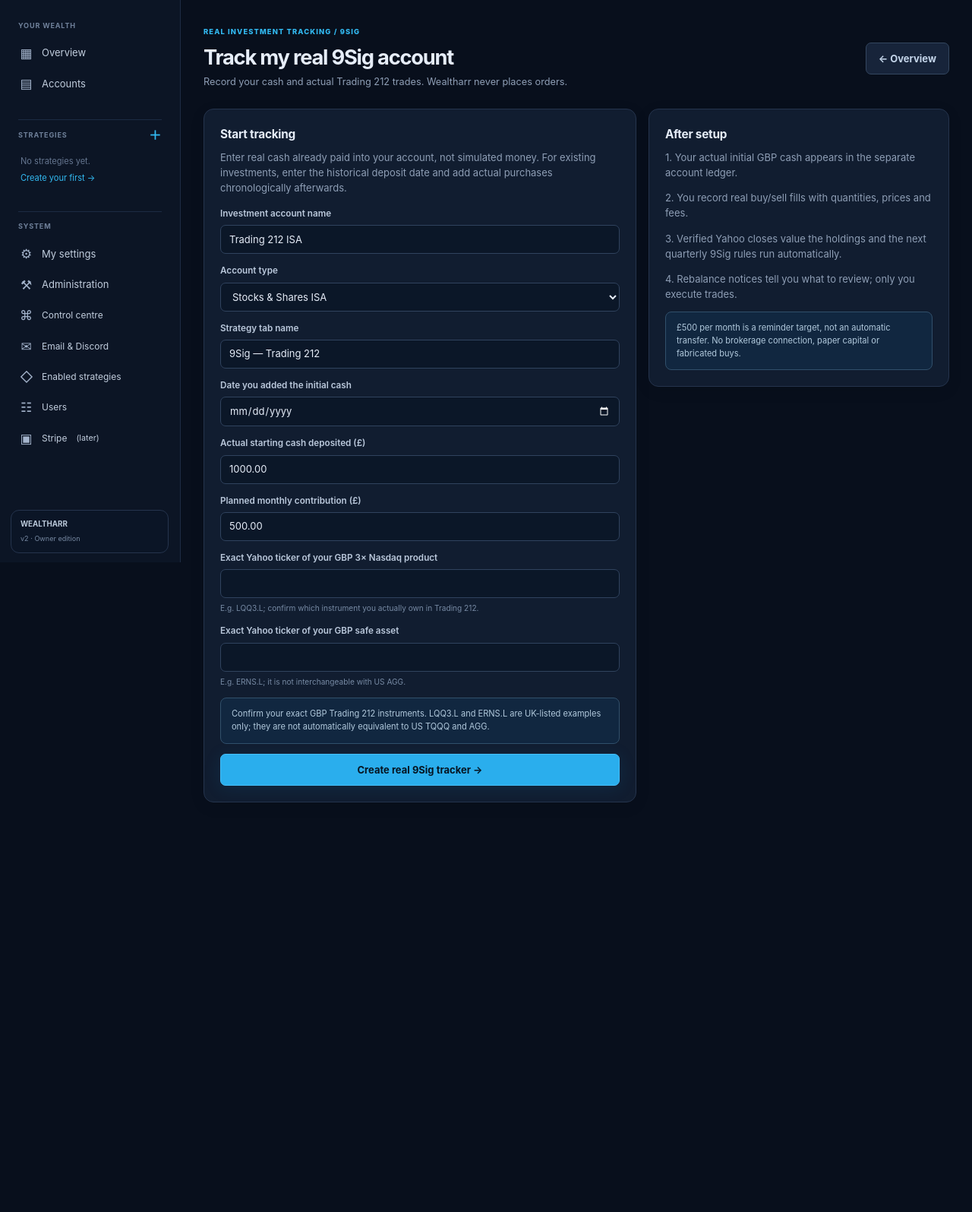
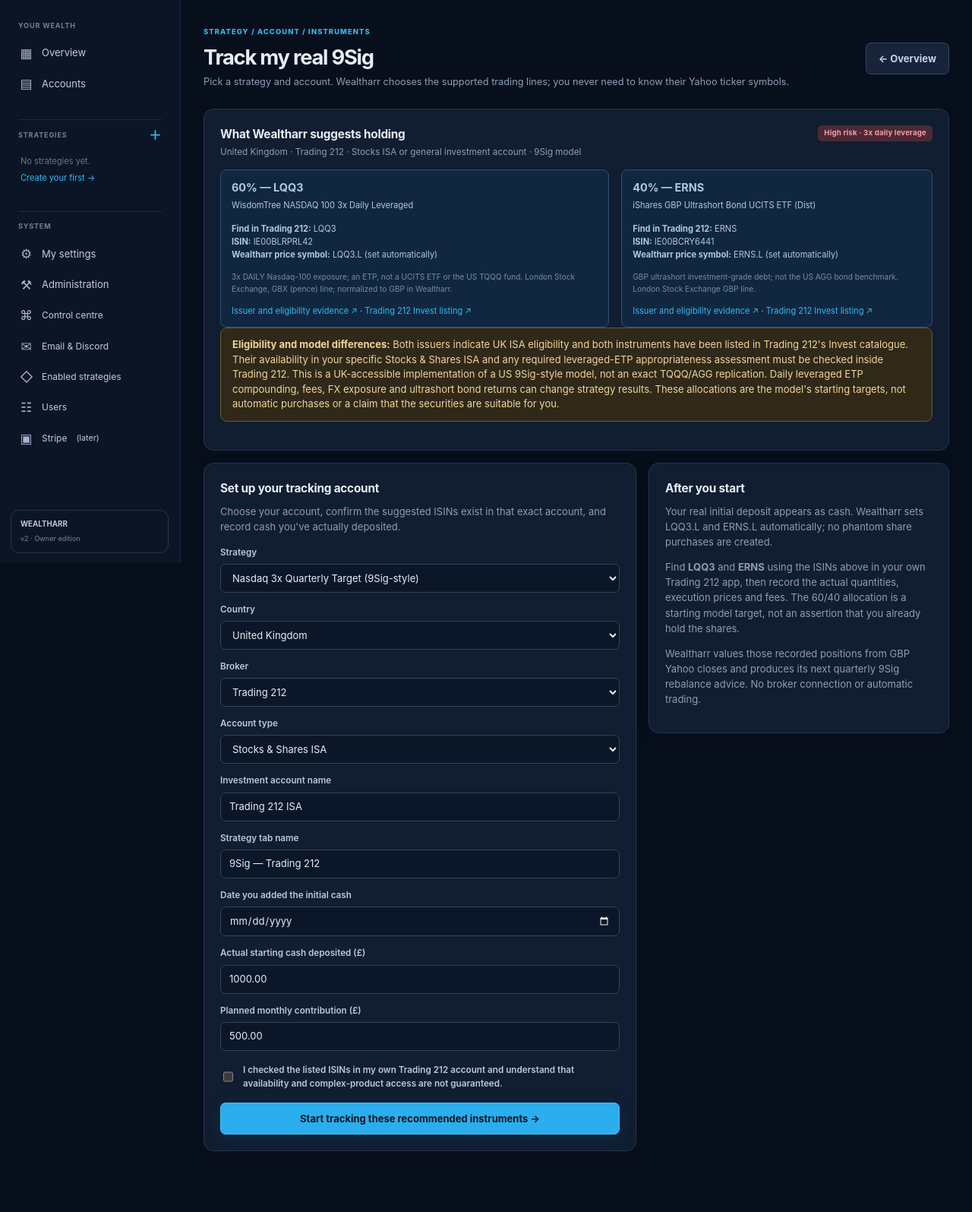
Before and after one commit to Ricas13/wealtharr_v2, a Django app: page /app/9sig/start/ in a window 1280 px wide. Shown: the part 60-1655 px from the top of the page at 76% size. Before the commit the page ends 1116 px from the top, so only its background shows below. Run offline with Django 5.2, Linux system fonts and the light colour scheme; the visitor is signed in with stand-in values (Sample User, id 1); data comes from the database, SQL or seed files in the repository; data that the repository does not hold is empty; parts of the project's set-up code (start-up, migrations or seed data) failed here and were passed over.

Commit message:
Choose 9Sig and account — automatically recommend verified UK trading instruments (#7)
* Add issuer-evidenced 9Sig instruments matched by strategy, country, broker and ISA/GIA wrapper

* Persist account jurisdiction and broker for deterministic instrument recommendations

* Store country and broker without assuming existing accounts use Trading 212

* Remove ticker-entry questions: resolve chosen 9Sig strategy and account wrapper server-side

* Derive, persist and display 9Sig trading-line recommendations without asking users for tickers

* Make recommended LQQ3/ERNS trade lines and 60/40 holdings immediately visible before setup

* Offer instrument dropdown for actual fills and lock monitored tickers to account mapping

* Use account-mapped instrument dropdown for owner ledger fills and strategy dashboard

* Display instrument recommendations and account-specific ISINs on tracked strategy tab

* Test automatic instrument recommendations, issuer IDs, account profiles and fail-closed unsupported brokers

* Regression-test account-aware 9Sig security mapping and canonical dropdown trade entry

* Direct generic strategy catalogue users to account-aware real 9Sig instrument selection

* Document supported 9Sig ISA/GIA instrument mapping, issuers, Investing catalogue evidence and gaps

* Prevent retroactive remapping of legacy strategies when shared account broker is identified

* Instantly hide 9Sig tickers for unsupported brokers and disable invalid setup choice

* Protect legacy holdings from retroactive broker remapping and test GIA recommendations

```diff
--- a/templates/new_strategy.html
+++ b/templates/new_strategy.html
@@ -9,6 +9,11 @@
     <input type="hidden" name="confirm_paper" value="PAPER_ONLY">
     <button class="btn btn-primary" type="submit">Start virtual 9Sig trial →</button>
   </form>
+</section>
+<section class="panel padded" style="margin-bottom:16px;border:1px solid #2b8992">
+  <h2>9Sig — Wealtharr picks the instruments for you</h2>
+  <p class="muted">For a UK Trading 212 Stocks & Shares ISA or Invest account, see the issuer-verified LQQ3 (60%) + ERNS (40%) strategy mapping, ISINs and important differences before recording real holdings.</p>
+  <a class="btn btn-primary" href="{% url 'start_real_9sig' %}">Select 9Sig and my account →</a>
 </section>
 <div class="split-layout wide-left">
   <section class="panel padded">
--- a/templates/start_real_9sig.html
+++ b/templates/start_real_9sig.html
@@ -1,24 +1,83 @@
 {% extends 'base.html' %}
-{% block title %}Start real 9Sig{% endblock %}
+{% block title %}Choose your 9Sig instruments<script>
+(function () {
+  var broker = document.getElementById("id_broker");
+  var account = document.getElementById("id_account_kind");
+  var strategy = document.getElementById("id_strategy_slug");
+  var box = document.getElementById("recommendation");
+  var notice = document.getElementById("unsupported-instrument-combination");
+  var button = document.querySelector('button[type="submit"]');
+  function refresh() {
+    var supported = broker && broker.value === "TRADING212"
+      && account && (account.value === "ISA" || account.value === "GIA")
+      && strategy && strategy.value === "nasdaq-quarterly-target";
+    if (box) box.hidden = !supported;
+    if (notice) notice.hidden = !!supported;
+    if (button) button.disabled = !supported;
+  }
+  [broker, account, strategy].forEach(function (field) {
+    if (field) field.addEventListener("change", refresh);
+  });
+  refresh();
+})();
+</script>
+{% endblock %}
 {% block content %}
-<div class="page-heading"><div><div class="eyebrow">REAL INVESTMENT TRACKING / 9SIG</div><h1>Track my real 9Sig account</h1><p>Record your cash and actual Trading 212 trades. Wealtharr never places orders.</p></div><a href="{% url 'dashboard' %}" class="btn btn-subtle">← Overview</a></div>
+<div class="page-heading"><div>
+  <div class="eyebrow">STRATEGY / ACCOUNT / INSTRUMENTS</div>
+  <h1>Track my real 9Sig</h1>
+  <p>Pick a strategy and account. Wealtharr chooses the supported trading lines; you never need to know their Yahoo ticker symbols.</p>
+</div><a href="{% url 'dashboard' %}" class="btn btn-subtle">← Overview</a></div>
+
+<div class="alert-warning" id="unsupported-instrument-combination" hidden>
+  No reviewed 9Sig ticker mapping is available for this broker or account combination yet. Wealtharr will not guess or create a portfolio.
+</div>
+<section class="panel padded" style="margin-bottom:16px" id="recommendation">
+  <div class="panel-heading"><div><h2>What Wealtharr suggests holding</h2>
+    <p>United Kingdom · Trading 212 · Stocks ISA or general investment account · 9Sig model</p>
+  </div><span class="risk-pill high">High risk · 3x daily leverage</span></div>
+  <div class="split-layout">
+    <div class="hint-box">
+      <h3><strong>{{ recommendation.equity.allocation_pct }}% — {{ recommendation.equity.broker_ticker }}</strong></h3>
+      <p>{{ recommendation.equity.name }}</p>
+      <p><strong>Find in Trading 212:</strong> {{ recommendation.equity.broker_ticker }}<br>
+      <strong>ISIN:</strong> {{ recommendation.equity.isin }}<br>
+      <strong>Wealtharr price symbol:</strong> {{ recommendation.equity.yahoo_ticker }} (set automatically)</p>
+      <p class="micro-note">{{ recommendation.equity.exposure }}. {{ recommendation.equity.listing }}.</p>
+      <a href="{{ recommendation.equity.issuer_url }}" target="_blank" rel="noopener noreferrer">Issuer and eligibility evidence ↗</a>
+      · <a href="{{ recommendation.equity.broker_evidence_url }}" target="_blank" rel="noopener noreferrer">Trading 212 Invest listing ↗</a>
+    </div>
+    <div class="hint-box">
+      <h3><strong>{{ recommendation.safe.allocation_pct }}% — {{ recommendation.safe.broker_ticker }}</strong></h3>
+      <p>{{ recommendation.safe.name }}</p>
+      <p><strong>Find in Trading 212:</strong> {{ recommendation.safe.broker_ticker }}<br>
+      <strong>ISIN:</strong> {{ recommendation.safe.isin }}<br>
+      <strong>Wealtharr price symbol:</strong> {{ recommendation.safe.yahoo_ticker }} (set automatically)</p>
+      <p class="micro-note">{{ recommendation.safe.exposure }}. {{ recommendation.safe.listing }}.</p>
+      <a href="{{ recommendation.safe.issuer_url }}" target="_blank" rel="noopener noreferrer">Issuer and eligibility evidence ↗</a>
+      · <a href="{{ recommendation.safe.broker_evidence_url }}" target="_blank" rel="noopener noreferrer">Trading 212 Invest listing ↗</a>
+    </div>
+  </div>
+  <div class="alert-warning"><strong>Eligibility and model differences:</strong>
+    {{ recommendation.broker_warning }} {{ recommendation.model_warning }}
+    These allocations are the model's starting targets, not automatic purchases or a claim that the securities are suitable for you.
+  </div>
+</section>
+
 <div class="split-layout wide-left">
   <section class="panel padded">
-    <h2>Start tracking</h2>
-    <p class="muted">Enter real cash already paid into your account, not simulated money. For existing investments, enter the historical deposit date and add actual purchases chronologically afterwards.</p>
+    <h2>Set up your tracking account</h2>
+    <p class="muted">Choose your account, confirm the suggested ISINs exist in that exact account, and record cash you've actually deposited.</p>
     <form method="post" class="form-stack">{% csrf_token %}
       {% include 'partials/form_fields.html' with form=form %}
-      <div class="hint-box">Confirm your exact GBP Trading 212 instruments. LQQ3.L and ERNS.L are UK-listed examples only; they are not automatically equivalent to US TQQQ and AGG.</div>
-      <button class="btn btn-primary" type="submit">Create real 9Sig tracker →</button>
+      <button class="btn btn-primary" type="submit">Start tracking these recommended instruments →</button>
     </form>
   </section>
   <aside class="panel padded">
-    <h2>After setup</h2>
-    <p class="muted">1. Your actual initial GBP cash appears in the separate account ledger.</p>
-    <p class="muted">2. You record real buy/sell fills with quantities, prices and fees.</p>
-    <p class="muted">3. Verified Yahoo closes value the holdings and the next quarterly 9Sig rules run automatically.</p>
-    <p class="muted">4. Rebalance notices tell you what to review; only you execute trades.</p>
-    <div class="hint-box">£500 per month is a reminder target, not an automatic transfer. No brokerage connection, paper capital or fabricated buys.</div>
+    <h2>After you start</h2>
+    <p class="muted">Your real initial deposit appears as cash. Wealtharr sets LQQ3.L and ERNS.L automatically; no phantom share purchases are created.</p>
+    <p class="muted">Find <strong>LQQ3</strong> and <strong>ERNS</strong> using the ISINs above in your own Trading 212 app, then record the actual quantities, execution prices and fees. The 60/40 allocation is a starting model target, not an assertion that you already hold the shares.</p>
+    <p class="muted">Wealtharr values those recorded positions from GBP Yahoo closes and produces its next quarterly 9Sig rebalance advice. No broker connection or automatic trading.</p>
   </aside>
 </div>
 {% endblock %}
--- a/tracker/forms.py
+++ b/tracker/forms.py
@@ -57,12 +57,23 @@ class AutomationForm(forms.ModelForm):
                   "market_data_enabled": "Enable automatic Yahoo closes and advisory 9Sig reviews"}
     def __init__(self, *args, **kwargs):
         super().__init__(*args, **kwargs)
+        from .instrument_mapping import for_strategy
+        self.instrument_profile = for_strategy(self.instance)
+        if self.instrument_profile:
+            # Instrument selection is owned by the account mapping, not by
+            # a free-text field or an altered POST payload.
+            del self.fields["equity_symbol"]
+            del self.fields["safe_symbol"]
         style(self.fields)
     def clean(self):
         data = super().clean()
-        eq = (data.get("equity_symbol") or "").strip().upper()
-        safe = (data.get("safe_symbol") or "").strip().upper()
-        data.update(equity_symbol=eq, safe_symbol=safe)
+        if self.instrument_profile:
+            eq = self.instrument_profile.equity.yahoo_ticker
+            safe = self.instrument_profile.safe.yahoo_ticker
+        else:
+            eq = (data.get("equity_symbol") or "").strip().upper()
+            safe = (data.get("safe_symbol") or "").strip().upper()
+            data.update(equity_symbol=eq, safe_symbol=safe)
         if data.get("market_data_enabled") and (
             self.instance.preset.slug != "nasdaq-quarterly-target" or
             not re.fullmatch(r"[A-Z0-9][A-Z0-9.^=_-]{0,23}", eq) or
@@ -83,11 +94,23 @@ class LedgerForm(forms.ModelForm):
             "fee": "Trade fee (£)",
             "symbol": "Ticker / instrument",
         }
-    def __init__(self, *args, **kwargs):
+    def __init__(self, *args, strategy=None, **kwargs):
         super().__init__(*args, **kwargs)
+        from .instrument_mapping import for_strategy
+        self.instrument_profile = for_strategy(strategy) if strategy else None
         self.fields["occurred_on"].initial = timezone.localdate()
         for name in ("amount", "quantity", "unit_price", "fee", "symbol"):
             self.fields[name].required = False
+        if self.instrument_profile:
+            self.fields["symbol"].widget = forms.Select(choices=[
+                ("", "Select the instrument for a buy/sell"),
+                (self.instrument_profile.equity.yahoo_ticker,
+                 "LQQ3 — 3x Nasdaq-100 equity"),
+                (self.instrument_profile.safe.yahoo_ticker,
+                 "ERNS — defensive bond sleeve"),
+            ])
+            self.fields["symbol"].help_text = (
+                "Wealtharr records the correct Yahoo trading-line symbol for you.")
         style(self.fields)
     def clean(self):
         data = super().clean()
@@ -107,6 +130,12 @@ class LedgerForm(forms.ModelForm):
         if kind in (LedgerEntry.BUY, LedgerEntry.SELL):
             if not re.fullmatch(r"[A-Z0-9][A-Z0-9._-]{0,23}", symbol):
                 raise forms.ValidationError("Enter a valid ticker (for example LQQ3 or VWRP.L).")
+            if self.instrument_profile and symbol not in (
+                self.instrument_profile.equity.yahoo_ticker,
+                self.instrument_profile.safe.yahoo_ticker,
+            ):
+                raise forms.ValidationError(
+                    "Select one of the two 9Sig instruments Wealtharr mapped to your account.")
             if qty <= ZERO or price <= ZERO:
                 raise forms.ValidationError("Buys and sells need positive units and a positive execution price.")
             if amount != ZERO:
@@ -183,13 +212,20 @@ class IntegrationForm(forms.ModelForm):
 
 
 class RealNineSigSetupForm(forms.Form):
-    """Explicit real-account onboarding. Never simulates a broker execution."""
+    """Select a strategy and wrapper; the server resolves actual instruments."""
+    strategy_slug = forms.ChoiceField(
+        choices=(), label="Strategy")
+    country = forms.ChoiceField(
+        choices=[("GB", "United Kingdom")], initial="GB", label="Country")
+    broker = forms.ChoiceField(
+        choices=[("TRADING212", "Trading 212"), ("OTHER", "Other broker (not yet supported)")],
+        initial="TRADING212", label="Broker")
+    account_kind = forms.ChoiceField(
+        choices=[("ISA", "Stocks & Shares ISA"), ("GIA", "General investment account")],
+        initial="ISA", label="Account type")
     account_name = forms.CharField(
         max_length=90, initial="Trading 212 ISA",
         label="Investment account name")
-    account_kind = forms.ChoiceField(
-        choices=[("ISA", "Stocks & Shares ISA"), ("GIA", "General investment account")],
-        initial="ISA", label="Account type")
     strategy_name = forms.CharField(
         max_length=100, initial="9Sig — Trading 212",
         label="Strategy tab name")
@@ -202,34 +238,47 @@ class RealNineSigSetupForm(forms.Form):
     monthly_target = forms.DecimalField(
         max_digits=16, decimal_places=2, min_value=ZERO,
         initial=Decimal("500.00"), label="Planned monthly contribution (£)")
-    equity_symbol = forms.CharField(
-        max_length=24, label="Exact Yahoo ticker of your GBP 3× Nasdaq product",
-        help_text="E.g. LQQ3.L; confirm which instrument you actually own in Trading 212.")
-    safe_symbol = forms.CharField(
-        max_length=24, label="Exact Yahoo ticker of your GBP safe asset",
-        help_text="E.g. ERNS.L; it is not interchangeable with US AGG.")
+    confirmed_broker_availability = forms.BooleanField(
+        required=True,
+        label="I checked the listed ISINs in my own Trading 212 account and understand that availability and complex-product access are not guaranteed.")
 
     def __init__(self, *args, owner, **kwargs):
         super().__init__(*args, **kwargs)
         self.owner = owner
+        supported = StrategyPreset.objects.filter(
+            active=True, slug="nasdaq-quarterly-target")
+        self.fields["strategy_slug"].choices = [
+            (preset.slug, preset.name) for preset in supported
+        ]
+        if not self.is_bound:
+            self.fields["strategy_slug"].initial = "nasdaq-quarterly-target"
         self.fields["start_date"].initial = timezone.localdate()
+        self.instrument_profile = None
         style(self.fields)
 
     def clean(self):
+        from .instrument_mapping import (
+            resolve_instruments, InstrumentMappingUnavailable)
         values = super().clean()
-        date = values.get("start_date")
-        if date and date > timezone.localdate():
+        day = values.get("start_date")
+        if day and day > timezone.localdate():
             self.add_error("start_date", "You cannot record a future cash deposit.")
-        for name in ("equity_symbol", "safe_symbol"):
-            ticker = (values.get(name) or "").strip().upper()
-            if ticker and not re.fullmatch(r"[A-Z0-9][A-Z0-9.^=_-]{0,23}", ticker):
-                self.add_error(name, "Enter an exact Yahoo ticker, e.g. LQQ3.L.")
-            values[name] = ticker
-        if values.get("equity_symbol") and values.get("equity_symbol") == values.get("safe_symbol"):
-            self.add_error("safe_symbol", "Equity and safe tickers must be different.")
+        for key in ("strategy_slug", "country", "broker", "account_kind"):
+            if key not in values:
+                return values
+        try:
+            self.instrument_profile = resolve_instruments(
+                values["strategy_slug"], values["country"],
+                values["account_kind"], values["broker"])
+        except InstrumentMappingUnavailable as exc:
+            raise forms.ValidationError(str(exc))
         if values.get("account_name"):
             existing = Account.objects.filter(
                 owner=self.owner, name=values["account_name"]).first()
-            if existing and existing.kind != values.get("account_kind"):
-                self.add_error("account_name", "That account already exists with a different type.")
+            if existing and (existing.kind != values["account_kind"] or
+                             existing.country != values["country"] or
+                             existing.broker not in ("UNKNOWN", values["broker"])):
+                self.add_error(
+                    "account_name",
+                    "That name already belongs to a different account type, country or broker.")
         return values
--- a/tracker/models.py
+++ b/tracker/models.py
@@ -14,6 +14,8 @@ class Account(models.Model):
     name = models.CharField(max_length=90)
     kind = models.CharField(max_length=12, choices=ACCOUNT_TYPES, default="ISA")
     currency = models.CharField(max_length=3, default="GBP", editable=False)
+    country = models.CharField(max_length=2, default="GB")
+    broker = models.CharField(max_length=32, default="UNKNOWN")
     created_at = models.DateTimeField(auto_now_add=True)
 
     class Meta:
--- a/tracker/views.py
+++ b/tracker/views.py
@@ -71,19 +71,30 @@ def start_real_9sig(request):
         data = form.cleaned_data
         try:
             with transaction.atomic():
+                # The recommended securities are resolved on the server,
+                # not accepted from user-submitted ticker fields.
+                profile = form.instrument_profile
                 account, _ = Account.objects.select_for_update().get_or_create(
                     owner=request.user, name=data["account_name"],
-                    defaults={"kind": data["account_kind"]},
+                    defaults={"kind": data["account_kind"],
+                              "country": data["country"],
+                              "broker": data["broker"]},
                 )
-                if account.kind != data["account_kind"] or account.kind == "PAPER":
-                    raise ValidationError("Select a real account type.")
+                if (account.kind != data["account_kind"] or
+                        account.kind == "PAPER" or
+                        account.country != data["country"] or
+                        account.broker not in ("UNKNOWN", data["broker"])):
+                    raise ValidationError("Select a matching real account.")
+                if account.broker == "UNKNOWN":
+                    account.broker = data["broker"]
+                    account.save(update_fields=["broker"])
                 preset = StrategyPreset.objects.get(
-                    slug="nasdaq-quarterly-target", active=True)
+                    slug=data["strategy_slug"], active=True)
                 strategy = StrategyInstance(
                     owner=request.user, account=account, preset=preset,
                     name=data["strategy_name"],
-                    equity_symbol=data["equity_symbol"],
-                    safe_symbol=data["safe_symbol"],
+                    equity_symbol=profile.equity.yahoo_ticker,
+                    safe_symbol=profile.safe.yahoo_ticker,
                     market_data_enabled=True,
                     contribution_alerts=True,
                     monthly_target=data["monthly_target"],
@@ -98,7 +109,8 @@ def start_real_9sig(request):
                 ))
             messages.success(
                 request,
-                "Real 9Sig tracker created with your recorded GBP cash. "
+                "Your 9Sig instrument mapping is set: LQQ3 (60% target) and "
+                "ERNS (40% target), with their Yahoo price symbols configured. "
                 "Now add the BUY fills actually executed at Trading 212, "
                 "including their dates, quantities, prices and fees. "
                 "No virtual positions or broker orders were created.",
@@ -106,7 +118,17 @@ def start_real_9sig(request):
             return redirect("strategy_detail", pk=strategy.pk)
         except (ValidationError, StrategyPreset.DoesNotExist) as exc:
             form.add_error(None, exc)
-    return render(request, "start_real_9sig.html", {"form": form})
+    from .instrument_mapping import resolve_instruments
+    # Show the recommendation immediately, before the owner enters tickers.
+    selected_kind = (request.POST.get("account_kind") if request.method == "POST"
+                     else request.GET.get("account_kind", "ISA"))
+    if selected_kind not in ("ISA", "GIA"):
+        selected_kind = "ISA"
+    recommendation = resolve_instruments(
+        "nasdaq-quarterly-target", "GB", selected_kind, "TRADING212")
+    return render(request, "start_real_9sig.html", {
+        "form": form, "recommendation": recommendation,
+    })
 
 
 @login_required
@@ -235,14 +257,17 @@ def render_strategy(request, strategy, entry_form=None, price_form=None):
                      "value": float(snap.total_value),
                      "contributed": float(snap.net_contributed)}
                     for snap in strategy.value_snapshots.order_by("as_of")]
+    from .instrument_mapping import for_strategy
+    instrument_profile = for_strategy(strategy)
     return render(request, "strategy.html", {
         "strategy": strategy, "report": report, "holdings": holdings,
+        "instrument_profile": instrument_profile,
         "chart_points": chart_points,
         "monitoring_status": _monitoring_status(strategy),
         "alert_status": _alert_settings_status(request.user),
         "next_quarter_end": _next_quarter_settlement(timezone.localdate()),
         "entries": entries, "signals": strategy.signals.all()[:12],
-        "entry_form": entry_form or LedgerForm(), "price_form": price_form or PriceForm(),
+        "entry_form": entry_form or LedgerForm(strategy=strategy), "price_form": price_form or PriceForm(),
         "automation_form": AutomationForm(instance=strategy),
     })
 
@@ -255,7 +280,7 @@ def strategy_detail(request, pk):
 @require_POST
 def record_entry(request, pk):
     strategy = get_object_or_404(StrategyInstance, pk=pk, owner=request.user)
-    form = LedgerForm(request.POST)
+    form = LedgerForm(request.POST, strategy=strategy)
     if form.is_valid():
         entry = form.save(commit=False)
         try:
```
Also changed, not shown: templates/strategy.html (+21 -1 lines), tracker/instrument_mapping.py (added, +118 -0 lines), tracker/test_instrument_mapping.py (added, +101 -0 lines), tracker/test_real_9sig_setup.py (+58 -5 lines), README.md, tracker/migrations/0008_account_country_broker.py (added).
